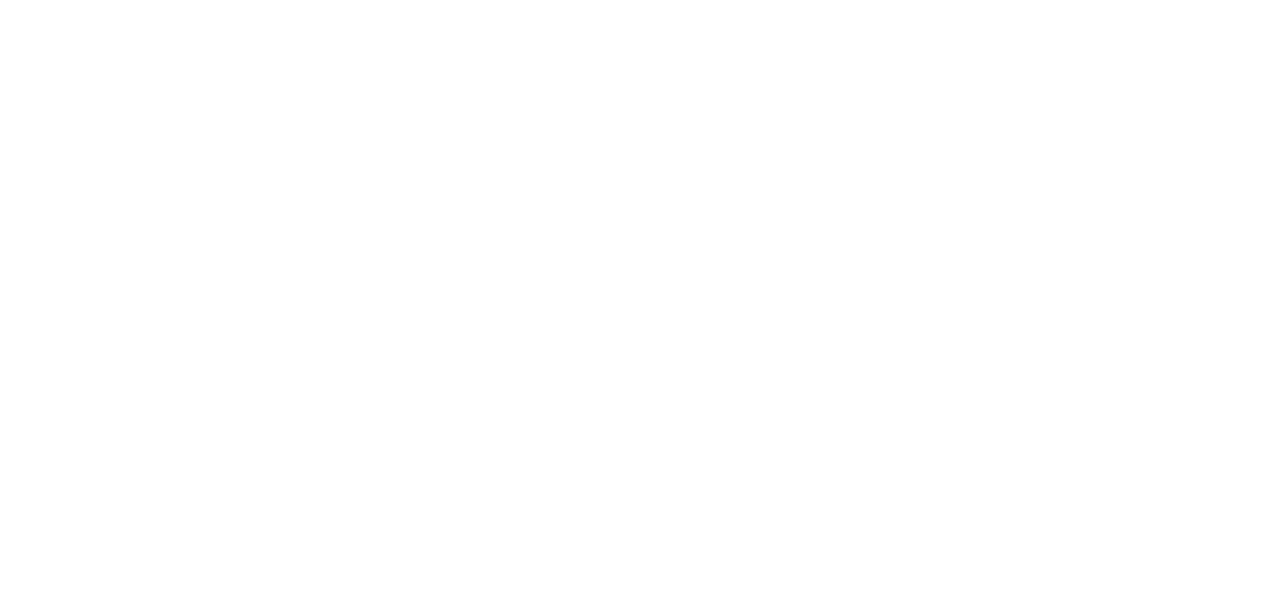
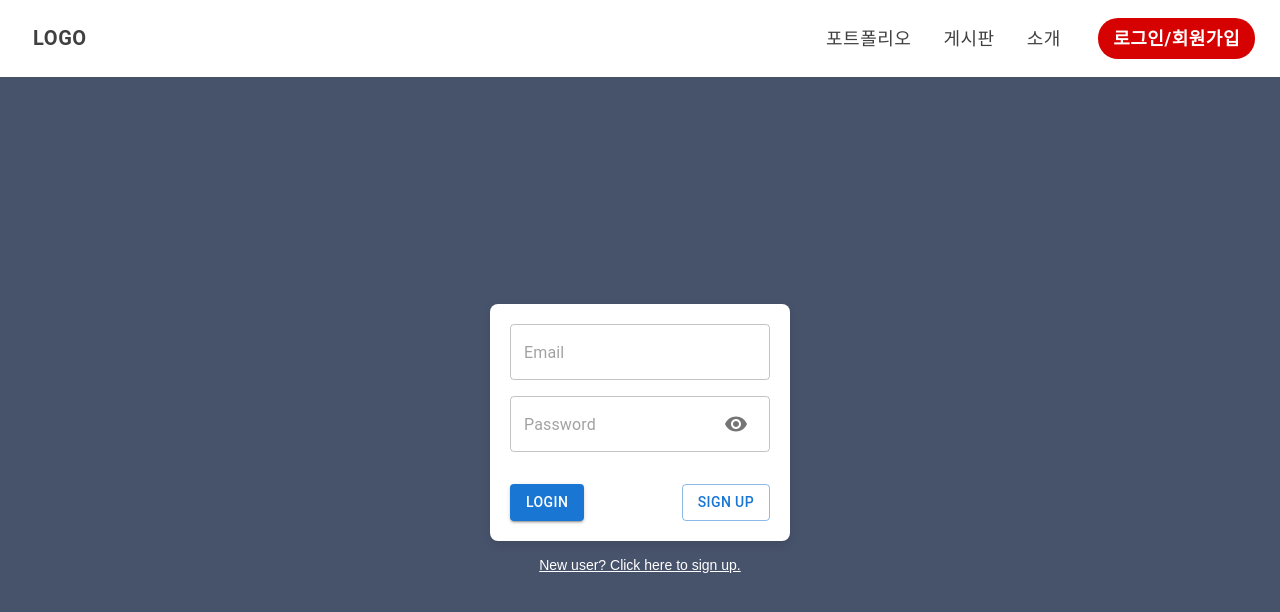
Before and after one commit to costar011/ssc, a React (Vite) app: page /login in a window 1280 px wide. Before the commit this address had no page. Shown: the top 612 px of the page. Built offline with nearby package versions, Linux system fonts and the light colour scheme; a web font is replaced by a local one; what chance would draw is missing.

Commit message:
추가 수정

```diff
--- a/src/App.tsx
+++ b/src/App.tsx
@@ -12,10 +12,10 @@ function App() {
       <Routes>
         <Route path="/" element={<Main />} />
         <Route path="/board" element={<BoardList/>} />
-        <Route path="/board" element={<Portfolio/>} />
-        <Route path="/board" element={<Introduce/>} />
-        <Route path="/board" element={<Login/>} />
-        <Route path="/board" element={<Register/>} />
+        <Route path="/portfolio" element={<Portfolio/>} />
+        <Route path="/introduce" element={<Introduce/>} />
+        <Route path="/login" element={<Login/>} />
+        <Route path="/register" element={<Register/>} />
 
       </Routes>
     </BrowserRouter>
--- a/src/component/header.tsx
+++ b/src/component/header.tsx
@@ -69,9 +69,7 @@ const Login = () => {
   const IntroduceClick = () => {
     alert("Introduce Clicked");
   };
-  const LoginClick = () => {
-    alert("Login Clicked");
-  };
+  const LoginClick = () => navigate("/login");
 
   return (
     <Style>
--- a/src/pages/Login.tsx
+++ b/src/pages/Login.tsx
@@ -1,6 +1,132 @@
+import styled from "@emotion/styled";
+import Header from "../component/header";
+import { Button, OutlinedInput, IconButton } from "@mui/material";
+import { useState } from "react";
+import Visibility from "@mui/icons-material/Visibility";
+import VisibilityOff from "@mui/icons-material/VisibilityOff";
+
+const Style = styled.div`
+  display: flex;
+  flex-direction: column;
+  justify-content: center;
+  align-items: center;
+  height: 100vh;
+  position: relative;
+
+  .header-line {
+    width: 100%;
+  }
+
+  .main-container {
+    display: flex;
+    flex-direction: column;
+    justify-content: center;
+    align-items: center;
+    width: 100%;
+    height: 100%;
+    background-color: #47536b;
+    color: white;
+    padding: 20px;
+    box-sizing: border-box;
+  }
+
+  .login-form {
+    display: flex;
+    flex-direction: column;
+    gap: 16px;
+    width: 300px;
+    padding: 20px;
+    background: #ffffff;
+    border-radius: 8px;
+    box-shadow: 0px 4px 10px rgba(0, 0, 0, 0.1);
+    color: #333;
+  }
+
+  .input-field {
+    display: flex;
+    align-items: center;
+  }
+
+  .action-buttons {
+    display: flex;
+    justify-content: space-between;
+    margin-top: 16px;
+  }
+
+  .signup-link {
+    margin-top: 16px;
+    font-size: 14px;
+    color: #ffffff;
+    cursor: pointer;
+    text-decoration: underline;
+  }
+`;
+
 const Login = () => {
-    return(
-        <></>
-    );
-}
+  const [email, setEmail] = useState("");
+  const [password, setPassword] = useState("");
+  const [showPassword, setShowPassword] = useState(false);
+
+  const handleTogglePassword = () => {
+    setShowPassword((prev) => !prev);
+  };
+
+  const handleLogin = () => {
+    // TODO: Implement login logic
+    console.log("Login attempted with", { email, password });
+  };
+
+  return (
+    <Style>
+      <div className="header-line">
+        <Header />
+      </div>
+
+      <div className="main-container">
+        <form className="login-form" onSubmit={(e) => e.preventDefault()}>
+          <OutlinedInput
+            className="input-field"
+            placeholder="Email"
+            type="email"
+            value={email}
+            onChange={(e) => setEmail(e.target.value)}
+            fullWidth
+          />
+          <OutlinedInput
+            className="input-field"
+            placeholder="Password"
+            type={showPassword ? "text" : "password"}
+            value={password}
+            onChange={(e) => setPassword(e.target.value)}
+            fullWidth
+            endAdornment={
+              <IconButton onClick={handleTogglePassword}>
+                {showPassword ? <VisibilityOff /> : <Visibility />}
+              </IconButton>
+            }
+          />
+          <div className="action-buttons">
+            <Button variant="contained" color="primary" onClick={handleLogin}>
+              Login
+            </Button>
+            <Button
+              variant="outlined"
+              color="primary"
+              onClick={() => console.log("Signup clicked")}
+            >
+              Sign Up
+            </Button>
+          </div>
+        </form>
+        <div
+          className="signup-link"
+          onClick={() => console.log("Navigate to signup")}
+        >
+          New user? Click here to sign up.
+        </div>
+      </div>
+    </Style>
+  );
+};
+
 export default Login;
```
Also changed, not shown: src/pages/Main.tsx (line endings or trailing spaces).
